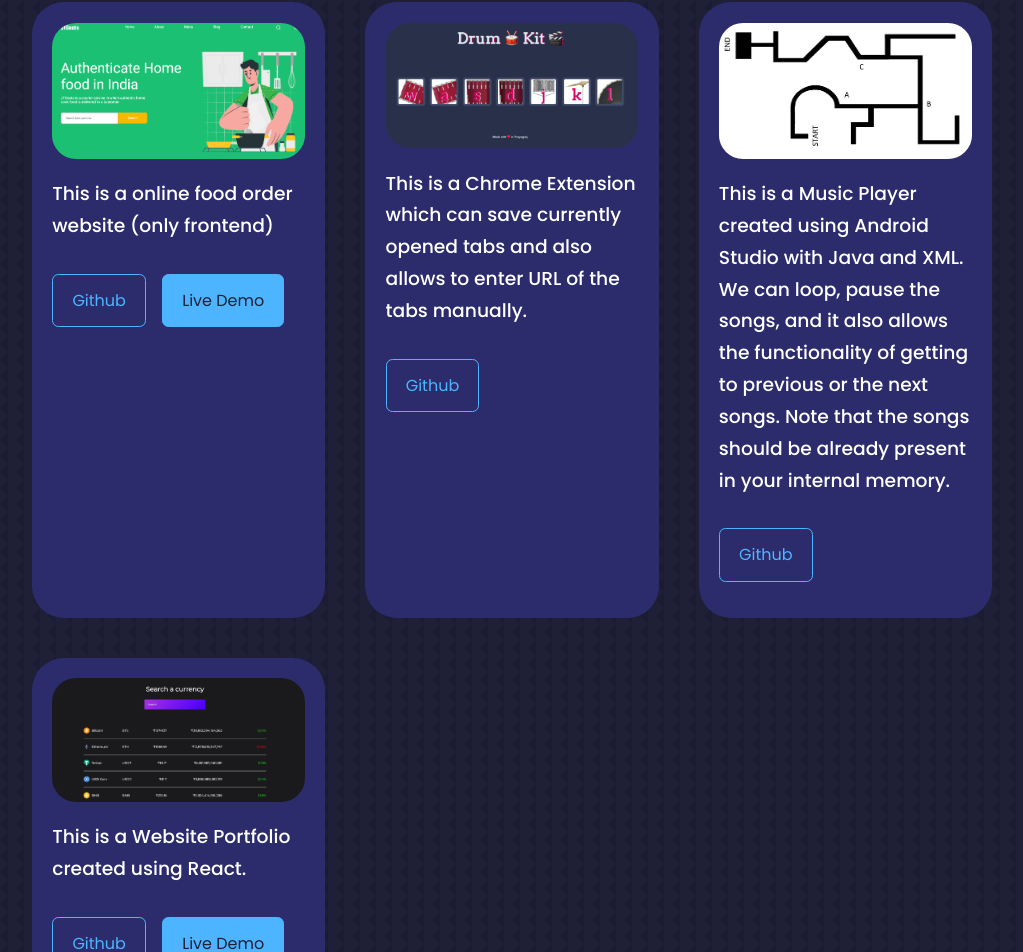
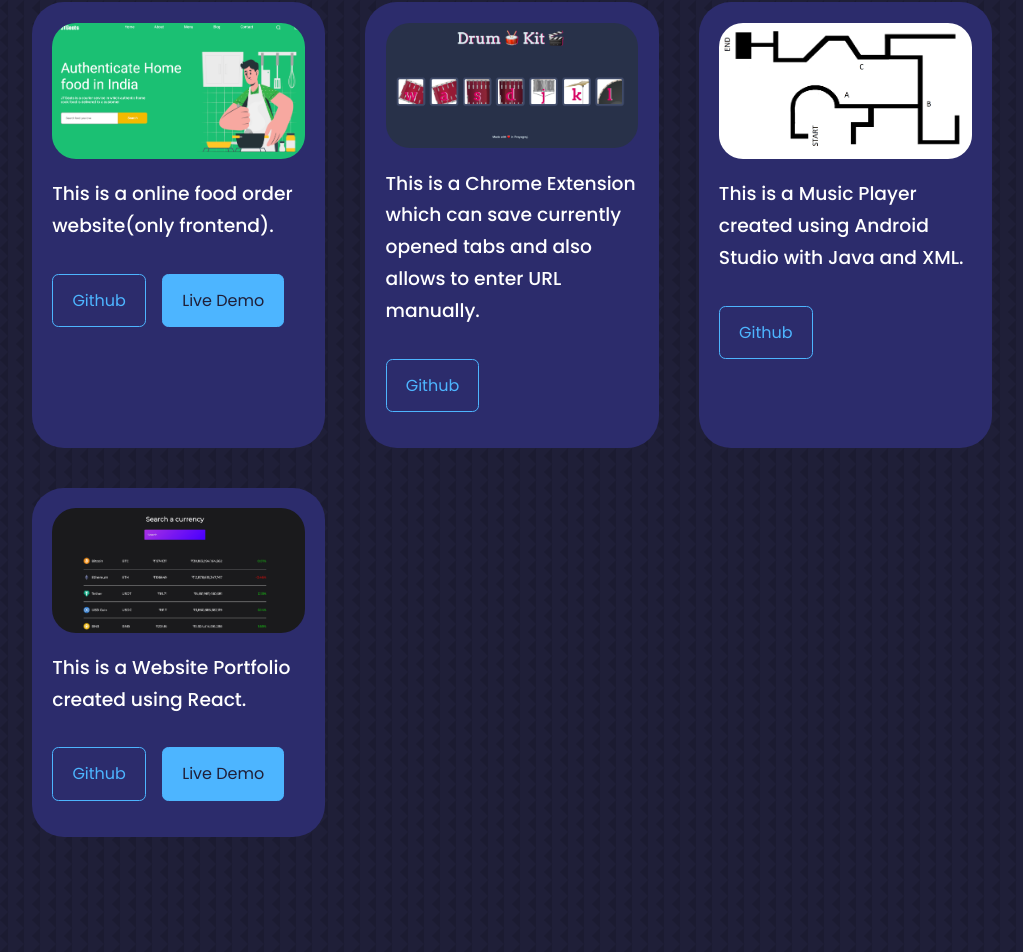
Before and after one commit to radhika-020/website-portfolio-master, a React (Create React App) app: page / in a window 1280 px wide. Shown: the part 2400-3352 px from the top of the page, without its empty margins (128-1151 px from the left). Built offline with nearby package versions, Linux system fonts and the light colour scheme.

Commit message:
portfolio

```diff
--- a/src/components/portfolio/Portfolio.jsx
+++ b/src/components/portfolio/Portfolio.jsx
@@ -23,7 +23,7 @@ const Portfolio = () => {
             <img src={IMG1 } alt="" />
 
           </div>
-          <h3>This is a online food order website (only frontend)</h3>
+          <h3>This is a online food order website(only frontend).</h3>
             <div className="portfolio__item-cta">
             <a href="https://github.com/radhika-020/Food_Order_Website_Project-main-master" className="btn" target="_blank">Github</a>
             <a href="https://orderfoodhere.netlify.app/" className="btn btn-primary"  target="_blank">Live Demo</a>
@@ -37,7 +37,7 @@ const Portfolio = () => {
             <img src={IMG2 } alt="" />
 
           </div>
-          <h3>This is a Chrome Extension which can save currently opened tabs and also allows to enter URL of the tabs manually.</h3>
+          <h3>This is a Chrome Extension which can save currently opened tabs and also allows to enter URL manually.</h3>
             <div className="portfolio__item-cta">
             <a href="https://github.com/radhika-020/Java-Script-Scrimba/tree/master/Chrome%20Extension" className="btn" target="_blank">Github</a>
             {/* <a href="https://drum-kit-bysk.netlify.app/" className="btn btn-primary"  target="_blank">Live Demo</a> */}
@@ -51,7 +51,7 @@ const Portfolio = () => {
             <img src={IMG3 } alt="" />
 
           </div>
-          <h3>This is a Music Player created using Android Studio with Java and XML. We can loop, pause the songs, and it also allows the functionality of getting to previous or the next songs. Note that the songs should be already present in your internal memory.</h3>
+          <h3>This is a Music Player created using Android Studio with Java and XML.</h3>
             <div className="portfolio__item-cta">
             <a href="https://github.com/radhika-020/LYSoul" className="btn" target="_blank">Github</a>
             {/* <a href="https://github.com" className="btn btn-primary"  target="_blank">Live Demo</a> */}
```
